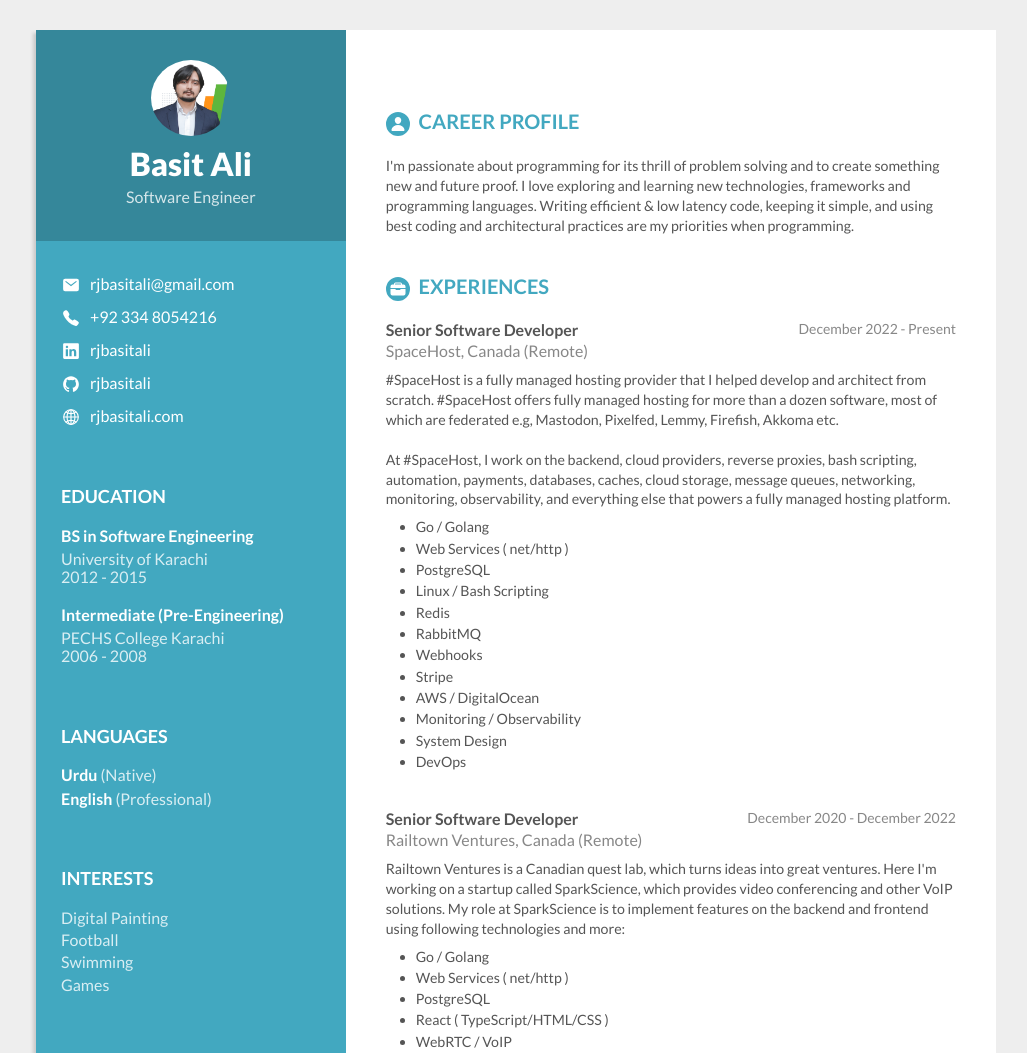
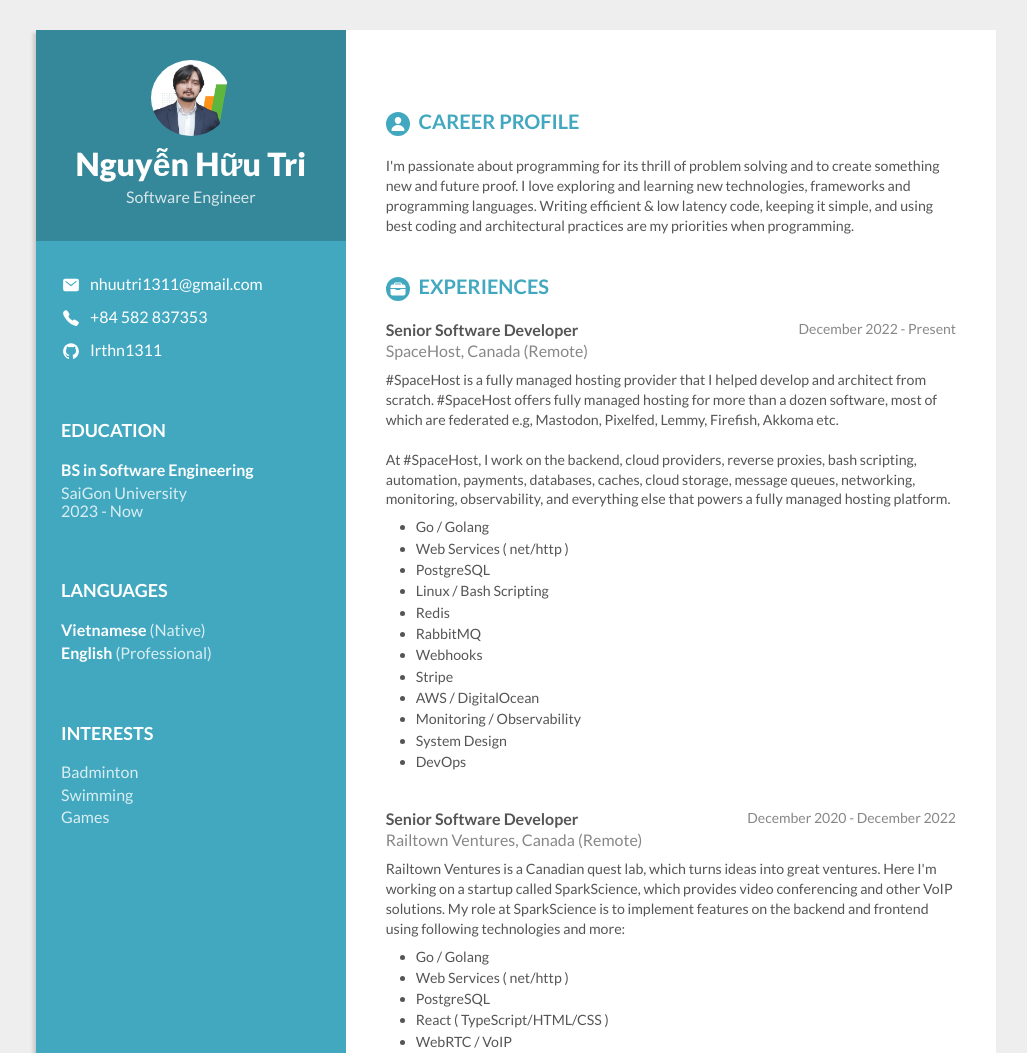
Before and after one commit to Irthn1311/HuuTri.github.io, a plain HTML site: page index.html in a window 1280 px wide. Shown: the top 1053 px of the page, without its empty margins (124-1151 px from the left). Drawn offline with nearby package versions, Linux system fonts and the light colour scheme.

Commit message:
Update index.html

```diff
--- a/index.html
+++ b/index.html
@@ -1,7 +1,7 @@
 <!DOCTYPE html>
 <html lang="en">
     <head>
-        <title>Basit Ali - Resume</title>
+        <title>Nguyễn Hữu Tri</title>
         <link rel="stylesheet" type="text/css" href="vendors/css/normalize.css">
         <link rel="stylesheet" type="text/css" href="vendors/css/grid.css">
         <link rel="stylesheet" type="text/css" href="resources/css/style.css">
@@ -24,51 +24,39 @@
             <div class="col span-1-of-3 personal">
                 <div class="personal-header">
                     <img src="resources/img/profile_pic2.png" alt="Profile picture">
-                    <h1>Basit Ali</h1>
+                    <h1>Nguyễn Hữu Tri</h1>
                     <p>Software Engineer</p>
                 </div>
                 <div class="personal-details">
                     <div class="personal-info">
                         <ion-icon name="mail"></ion-icon>
-                        <a href="mailto:rjbasitali@gmail.com" target="_blank">rjbasitali@gmail.com</a>
+                        <a href="mailto:nhuutri1311@gmail.com" target="_blank">nhuutri1311@gmail.com</a>
                     </div>
                     <div class="personal-info">
                         <ion-icon name="call"></ion-icon>
-                        <a href="tel:0923348054216" target="_blank">+92 334 8054216</a>
-                    </div>
-                    <div class="personal-info">
-                        <ion-icon name="logo-linkedin"></ion-icon>
-                        <a href="https://www.linkedin.com/in/rjbasitali/" target="_blank">rjbasitali</a>
+                        <a href="tel:0582837353" target="_blank">+84 582 837353</a>
                     </div>
                     <div class="personal-info">
                         <ion-icon name="logo-github"></ion-icon>
-                        <a href="https://github.com/rjbasitali" target="_blank">rjbasitali</a>
-                    </div>
-                    <div class="personal-info">
-                        <ion-icon name="globe-outline"></ion-icon>
-                        <a href="https://rjbasitali.com" target="_blank">rjbasitali.com</a>
+                        <a href="https://github.com/Irthn1311" target="_blank">Irthn1311</a>
                     </div>
 
                     <h3>Education</h3>
                     <div class="personal-ed">
                         <p class="personal-ed-bold">BS in Software Engineering</p>
-                        <p class="personal-ed-light">University of Karachi<br>2012 - 2015</p>
+                        <p class="personal-ed-light">SaiGon University<br>2023 - Now</p>
                     </div>
-                    <div class="personal-ed">
-                        <p class="personal-ed-bold">Intermediate (Pre-Engineering)</p>
-                        <p class="personal-ed-light">PECHS College Karachi<br>2006 - 2008</p>
-                    </div>
+
 
                     <h3>Languages</h3>
                     <div class="personal-ed">
-                        <p class="personal-ed-bold">Urdu <span>(Native)</span></p>
+                        <p class="personal-ed-bold">Vietnamese <span>(Native)</span></p>
                         <p class="personal-ed-bold">English <span>(Professional)</span></p>
                     </div>
 
                     <h3>Interests</h3>
                     <div class="personal-ed">
-                        <p class="personal-ed-light">Digital Painting</p>
-                        <p class="personal-ed-light">Football</p>
+                        <p class="personal-ed-light">Badminton</p>
                         <p class="personal-ed-light">Swimming</p>
                         <p class="personal-ed-light">Games</p>
                     </div>
@@ -88,25 +76,6 @@
                     <ion-icon name="briefcase"></ion-icon>
                     <h2>Experiences</h2>
                 </div>
-<!-- Remotebase
-
-                <div class="exp-head clearfix">
-                    <p class="exp-title">Senior Software Engineer</p>
-                    <p class="exp-duration">August 2023 - Present</p>
-                </div>
-                <p class="exp-place">Remotebase, Karachi (Remote)</p>
-                <p class="exp-desc">Railtown Ventures is a Canadian quest lab, which turns ideas into great ventures. Here I'm working on a startup called SparkScience, which provides video conferencing and other VoIP solutions.
-                    My role at SparkScience is to implement features on the backend and frontend using following technologies and more:</p>
-                <ul class="exp-items">
-                    <li>Go / Golang </li>
-                    <li>Web Services ( gin )</li>
-                    <li>PostgreSQL</li>
-                    <li>Redis</li>
-                    <li>Async Processing</li>
-                </ul>
--->
-
-                <!-- SpaceHost -->
                 <div class="exp-head clearfix">
                     <p class="exp-title">Senior Software Developer</p>
                     <p class="exp-duration">December 2022 - Present</p>
```
